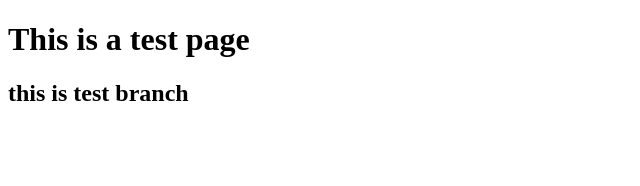
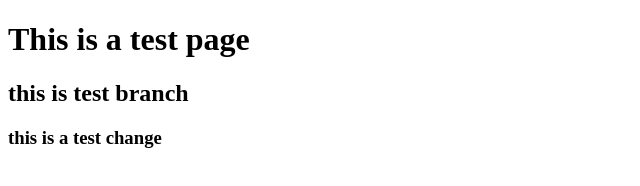
Before and after one commit to siddhijoshi/webtest01, a plain HTML site: page index.html in a window 1280 px wide. Shown: the whole page, without its empty margins (0-640 px from the left). Drawn offline with Linux system fonts and the light colour scheme.

Commit message:
test changes

```diff
--- a/index.html
+++ b/index.html
@@ -2,4 +2,5 @@
 <html>
     <h1>This is a test page</h1>
     <h2>this is test branch</h2>
+    <h3>this is a test change</h3>
 </html>
```
